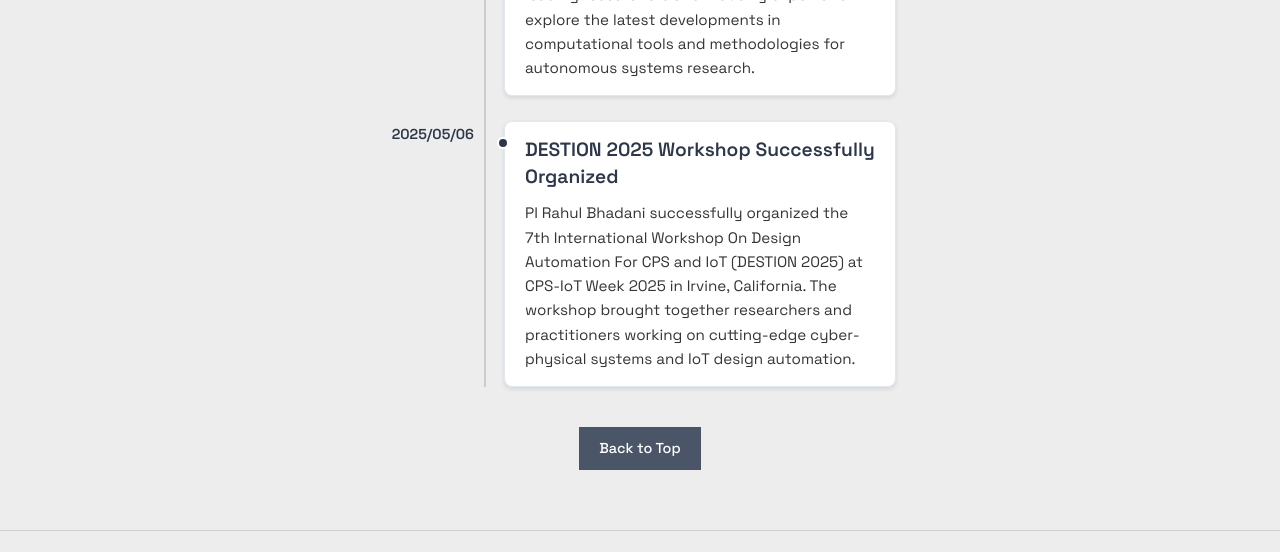
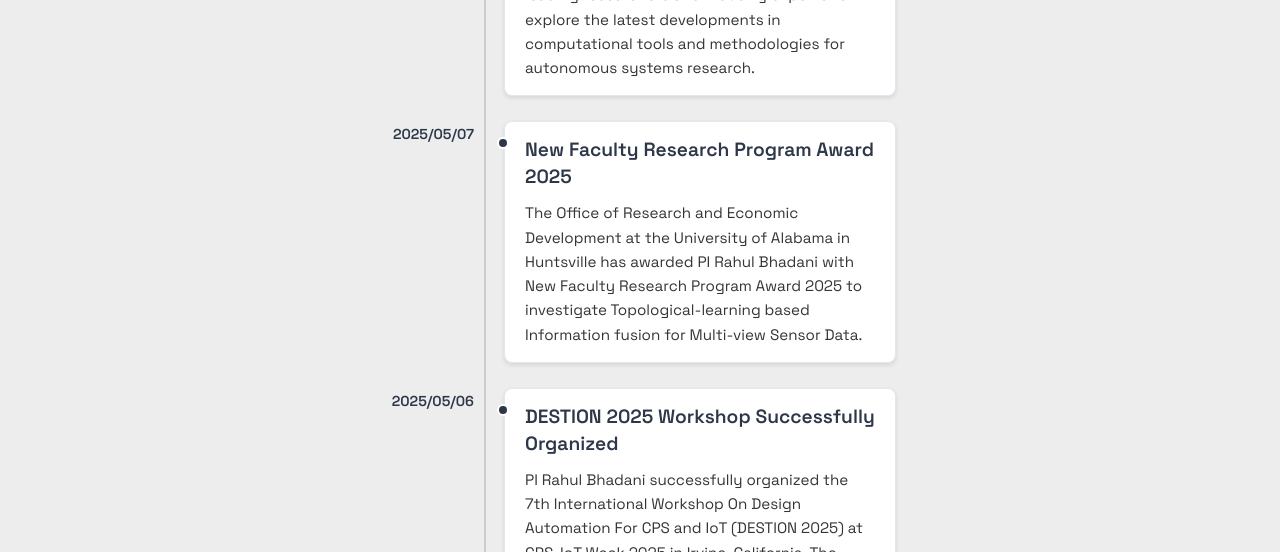
Before and after one commit to AARC-lab/aarc-lab.github.io, a plain HTML site: page news.html in a window 1280 px wide. Shown: the part 1310-1862 px from the top of the page. Drawn offline with Linux system fonts and the light colour scheme.

Commit message:
News Updated

```diff
--- a/news.html
+++ b/news.html
@@ -62,12 +62,21 @@
                     </div>
 
                     <div class="news-item">
+                        <div class="news-date">2025/05/07</div>
+                        <div class="news-content">
+                            <h3 class="news-headline">New Faculty Research Program Award 2025</h3>
+                            <p>The Office of Research and Economic Development at the University of Alabama in Huntsville has awarded PI Rahul Bhadani with New Faculty Research Program Award 2025 to investigate Topological-learning based Information fusion for Multi-view Sensor Data.</p>
+                        </div>
+                    </div>
+
+                    <div class="news-item">
                         <div class="news-date">2025/05/06</div>
                         <div class="news-content">
                             <h3 class="news-headline">DESTION 2025 Workshop Successfully Organized</h3>
                             <p>PI Rahul Bhadani successfully organized the 7th International Workshop On Design Automation For CPS and IoT (DESTION 2025) at CPS-IoT Week 2025 in Irvine, California. The workshop brought together researchers and practitioners working on cutting-edge cyber-physical systems and IoT design automation.</p>
                         </div>
                     </div>
+
 
                     <!-- <div class="news-item">
                         <div class="news-date">2025/04/15</div>
```
